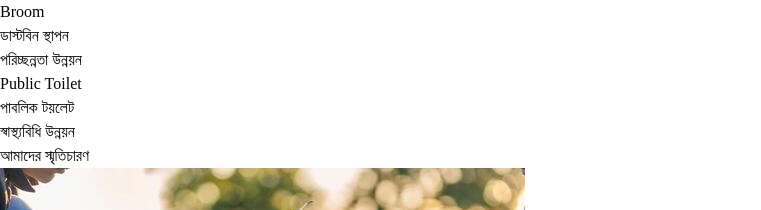
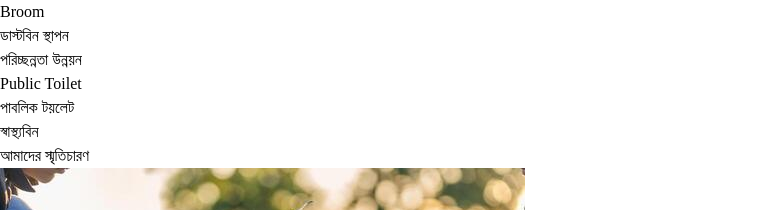
Before and after one commit to tufayel2007/Social-Development-Events-Platform, a React (Vite) app: page / in a window 1280 px wide. Shown: the part 3189-3399 px from the top of the page, without its empty margins (0-761 px from the left). Built offline with nearby package versions, Linux system fonts and the light colour scheme; no server answers.

Commit message:
update samthingh function and samthingh design add

```diff
--- a/src/pages/Home/Home.jsx
+++ b/src/pages/Home/Home.jsx
@@ -136,7 +136,7 @@ const Home = () => {
     {
       icon: " Public Toilet",
       title: "পাবলিক টয়লেট",
-      desc: "স্বাস্থ্যবিধি উন্নয়ন",
+      desc: "স্বাস্থ্যবিন",
       color: "stone",
     },
   ];
```
